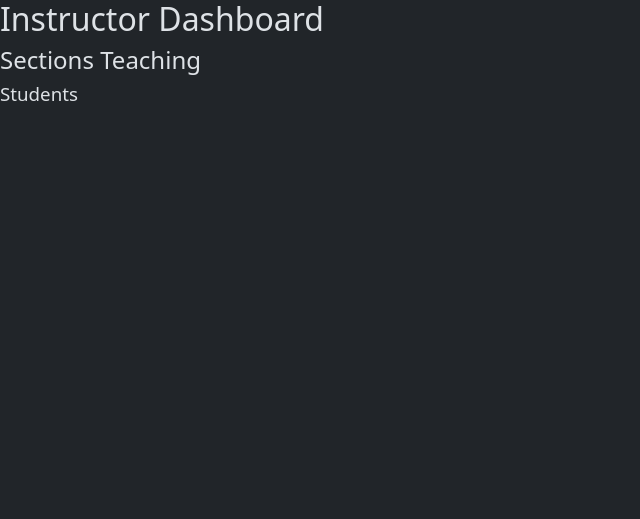
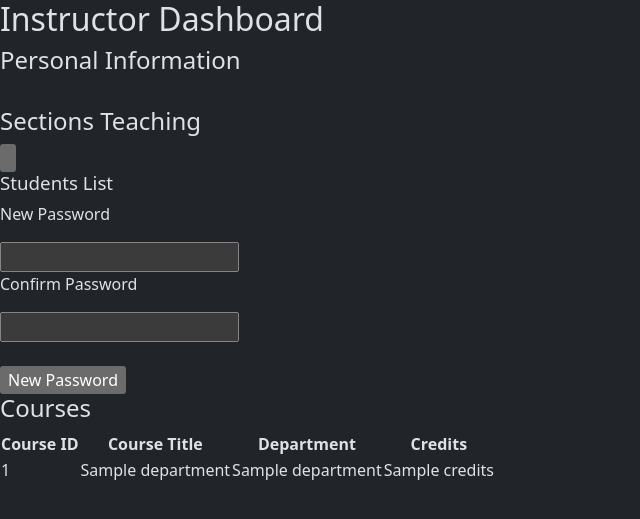
Before and after one commit to festonathan/database-project, a Flask app: template templates/instructor.html in a window 1280 px wide. Shown: the top 519 px of the page, without its empty margins (0-640 px from the left). Run offline with Flask 3, Linux system fonts and the light colour scheme; the template is opened without the code that fills it: most values are stand-ins (such as "Sample title", 1, 10 or a date in 2020); some libraries are stand-ins or nearby versions.

Commit message:
Overhauling instructor dashboard

```diff
--- a/templates/instructor.html
+++ b/templates/instructor.html
@@ -3,8 +3,65 @@
 
    <h1>Instructor Dashboard</h1>
 
+   <h2>Personal Information</h2>
+   <!--<h3>Password</h3>-->
+   <!--Changing Password-->
+   <!-- <form action="" method="POST">
+      <p>New Password</p>
+      <input type="text" name="new_password">
+      <p>Confirm Password</p>
+      <input type="text" name="confirm_password">
+      <br><br>
+      <input type="submit" value="New Password">
+   </form> -->
+   <br>
+
    <h2>Sections Teaching</h2>
+   <!--Clicks on a button for a given section-->
+   <form action="/instructor/sections">
+      {% for section in data %}
+         <input type="button" name="{{ section['sec_id'] }}">
+      {% endfor %}
+   </form>
 
-   <h3>Students</h3>
+   <!--Displays Student list for selected section-->
+   <h3>Students List</h3>
+
+
+
+   <!--Should display grades and submit grades for students-->
+   <form action="" method="POST">
+      {% for _ in data %}
+         <p>New Password</p>
+         <input type="text" name="student_grade">
+         <p>Confirm Password</p>
+         <input type="text" name="confirm_password">
+         <br><br>
+         <input type="submit" value="New Password">
+      {% endfor %}
+   </form>
+
+
+   <!--Courses Table-->
+   <h2>Courses</h2>
+   <table>
+      <tr>
+         <th>Course ID</th>
+         <th>Course Title</th>
+         <th>Department</th>
+         <th>Credits</th>
+      </tr>
+      {% for course in data %}
+         <tr>
+            <td>{{ course["course_id"] }}</td>
+            <td>{{ course["title"] }}</td>
+            <td>{{ course["dept_name"] }}</td>
+            <td>{{ course["credits"] }}</td>
+         </tr>
+      {% endfor %}
+   </table>
+   <!--create, modify, destroy-->
+
+
 
 {% endblock %}
--- a/templates/login.html
+++ b/templates/login.html
@@ -17,6 +17,5 @@
       </form>
    </div>
    <br>
-   <p>should create multiple input boxes for login information</p>
 
 {% endblock %}
```
